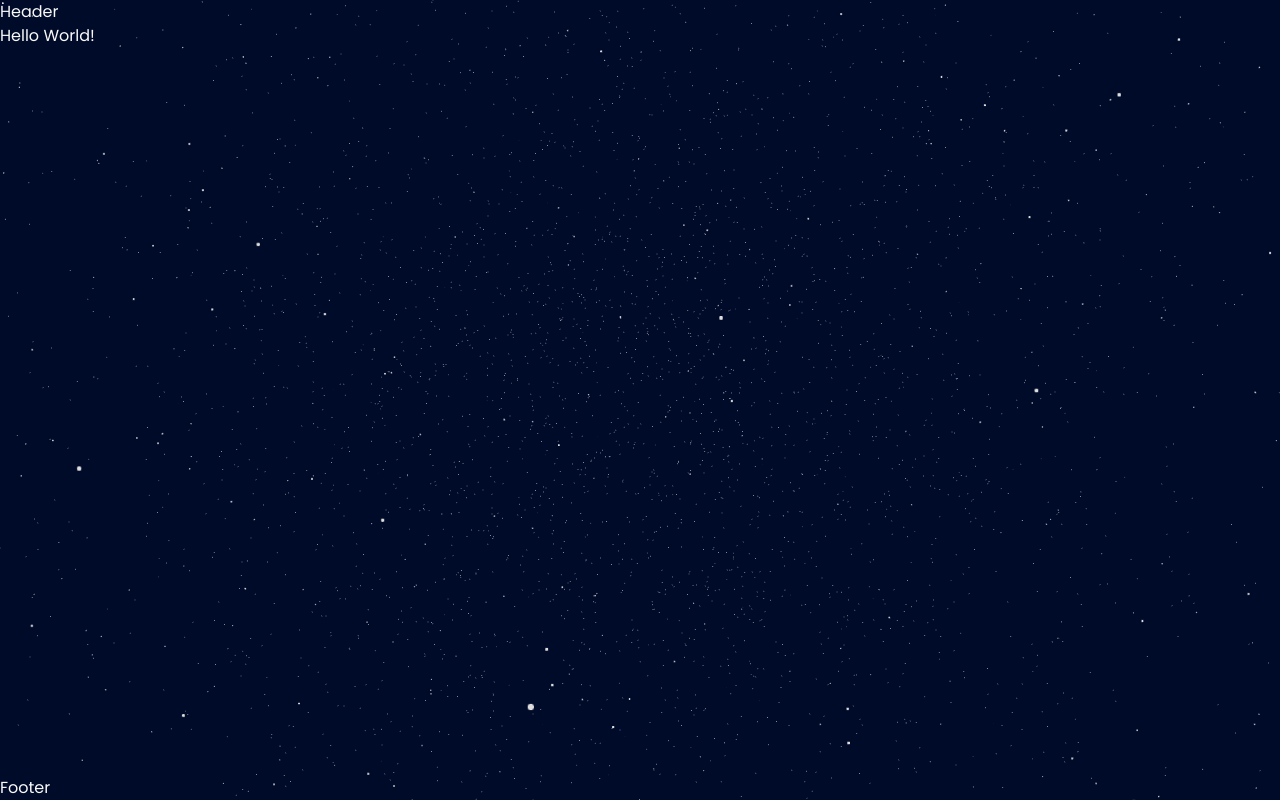
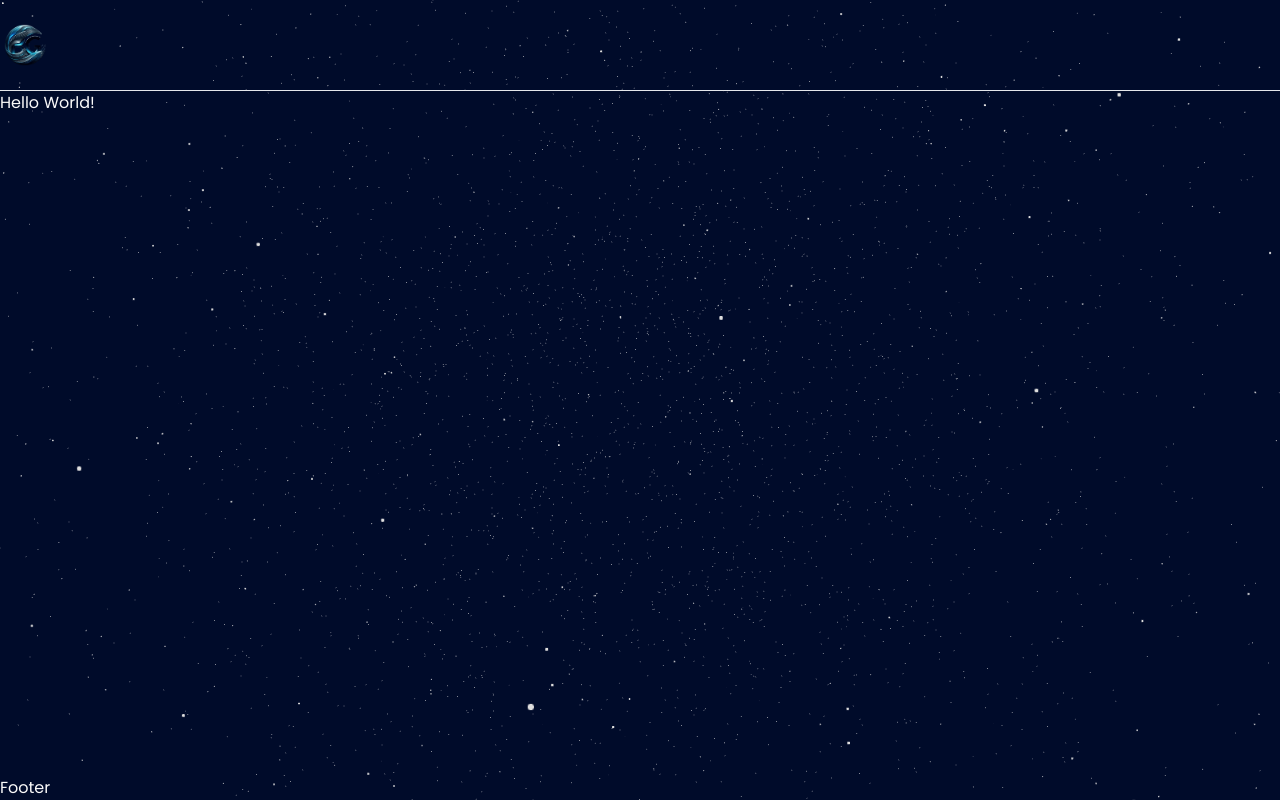
Before and after one commit to brosmar18/portfolio-2024, a Next.js app: page / in a window 1280 px wide. Built offline with nearby package versions, Linux system fonts and the light colour scheme.

Commit message:
Constants added

```diff
--- a/components/shared/Header.tsx
+++ b/components/shared/Header.tsx
@@ -1,8 +1,24 @@
+import Image from 'next/image'
+import Link from 'next/link'
 import React from 'react'
 
 const Header = () => {
   return (
-    <div>Header</div>
+    <header className='w-full border-b'>
+      <div className='max-w-7xl lg:max-auto p-5 md:px-10 xl:px-0 w-full'>
+        <Link href='/' className='w-36'>
+          <Image
+            src='/assets/images/logo.png'
+            alt='logo'
+            width={50}
+            height={50}
+          />
+        </Link>
+        <nav>
+
+        </nav>
+      </div>
+    </header>
   )
 }
 
```
Also changed, not shown: constants/index.js (added, +22 -0 lines).
